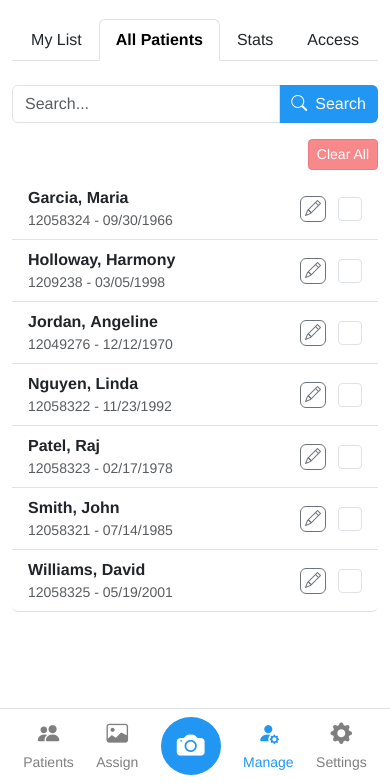
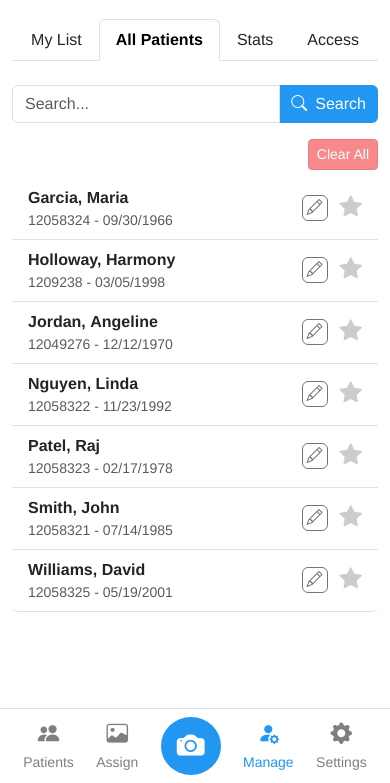
Before and after one commit to TRUE-See/Resources, a plain HTML site: page manage.html in a window 390 px wide. Both pictures are taken after a click on the tab "All Patients". Shown: the part 61-844 px from the top of the page. Drawn offline with nearby package versions, Linux system fonts and the light colour scheme.

Commit message:
Manage screen check box to star update

```diff
--- a/assets/css/supplementary.css
+++ b/assets/css/supplementary.css
@@ -515,3 +515,42 @@ textarea {
 .reference-bg {
   background-color: #D3D3D4;
 }
+
+
+
+.star-toggle {
+  appearance: none;
+  -webkit-appearance: none;
+  background: none;
+  border: none;
+  cursor: pointer;
+  font-size: 1.4em;
+  padding: 0;
+}
+
+.star-toggle::before {
+  font-family: 'bootstrap-icons';
+  content: "\f586";
+  color: #ccc;
+}
+
+.star-toggle:checked::before {
+  content: "\f586";
+  color: #2196F3;
+  font-weight: bold;
+}
+
+.star-toggle:checked::before {
+  content: "\f586";
+  color: #2196F3;
+}
+
+.star-toggle:not(:checked)::before {
+  content: "\f586";
+  color: #ccc;
+}
+
+.star-toggle:checked::before {
+  content: "\f586";
+  color: #2196F3;
+}
--- a/manage.html
+++ b/manage.html
@@ -144,13 +144,12 @@
                                     <div class="text-muted small">1209238 - 03/05/1998</div>
                                 </div>
                                 <div class="d-flex gap-2 align-items-center">
-                                    <button class="btn btn-outline-secondary btn-sm rounded p-0"
-                                        data-bs-toggle="modal" data-bs-target="#staticBackdrop-edit-patient" data-i="0"
-                                        data-type="edit">
+                                    <button class="btn btn-outline-secondary btn-sm rounded p-0" data-bs-toggle="modal"
+                                        data-bs-target="#staticBackdrop-edit-patient" data-i="0" data-type="edit">
                                         <i class="bi bi-pencil fs-6 p-1"></i>
                                     </button>
-                                    <input type="checkbox" class="form-check-input ms-1 mt-0"
-                                        style="width: 1.5em; height: 1.5em;">
+                                    <input type="checkbox" class="star-toggle ms-1 mt-0">
+
                                 </div>
                             </li>
 
@@ -161,13 +160,12 @@
                                     <div class="text-muted small">12049276 - 12/12/1970</div>
                                 </div>
                                 <div class="d-flex gap-2 align-items-center">
-                                    <button class="btn btn-outline-secondary btn-sm rounded p-0"
-                                        data-bs-toggle="modal" data-bs-target="#staticBackdrop-edit-patient" data-i="1"
-                                        data-type="edit">
+                                    <button class="btn btn-outline-secondary btn-sm rounded p-0" data-bs-toggle="modal"
+                                        data-bs-target="#staticBackdrop-edit-patient" data-i="1" data-type="edit">
                                         <i class="bi bi-pencil fs-6 p-1"></i>
                                     </button>
-                                    <input type="checkbox" class="form-check-input ms-1 mt-0"
-                                        style="width: 1.5em; height: 1.5em;">
+                                    <input type="checkbox" class="star-toggle ms-1 mt-0">
+
                                 </div>
                             </li>
                             <li
@@ -177,13 +175,12 @@
                                     <div class="text-muted small">12058321 - 07/14/1985</div>
                                 </div>
                                 <div class="d-flex gap-2 align-items-center">
-                                    <button class="btn btn-outline-secondary btn-sm rounded p-0"
-                                        data-bs-toggle="modal" data-bs-target="#staticBackdrop-edit-patient" data-i="2"
-                                        data-type="edit">
+                                    <button class="btn btn-outline-secondary btn-sm rounded p-0" data-bs-toggle="modal"
+                                        data-bs-target="#staticBackdrop-edit-patient" data-i="2" data-type="edit">
                                         <i class="bi bi-pencil fs-6 p-1"></i>
                                     </button>
-                                    <input type="checkbox" class="form-check-input ms-1 mt-0"
-                                        style="width: 1.5em; height: 1.5em;">
+                                    <input type="checkbox" class="star-toggle ms-1 mt-0">
+
                                 </div>
                             </li>
                             <li
@@ -193,13 +190,12 @@
                                     <div class="text-muted small">12058322 - 11/23/1992</div>
                                 </div>
                                 <div class="d-flex gap-2 align-items-center">
-                                    <button class="btn btn-outline-secondary btn-sm rounded p-0"
-                                        data-bs-toggle="modal" data-bs-target="#staticBackdrop-edit-patient" data-i="3"
-                                        data-type="edit">
+                                    <button class="btn btn-outline-secondary btn-sm rounded p-0" data-bs-toggle="modal"
+                                        data-bs-target="#staticBackdrop-edit-patient" data-i="3" data-type="edit">
                                         <i class="bi bi-pencil fs-6 p-1"></i>
                                     </button>
-                                    <input type="checkbox" class="form-check-input ms-1 mt-0"
-                                        style="width: 1.5em; height: 1.5em;">
+                                    <input type="checkbox" class="star-toggle ms-1 mt-0">
+
                                 </div>
                             </li>
                             <li
@@ -209,13 +205,12 @@
                                     <div class="text-muted small">12058323 - 02/17/1978</div>
                                 </div>
                                 <div class="d-flex gap-2 align-items-center">
-                                    <button class="btn btn-outline-secondary btn-sm rounded p-0"
-                                        data-bs-toggle="modal" data-bs-target="#staticBackdrop-edit-patient" data-i="4"
-                                        data-type="edit">
+                                    <button class="btn btn-outline-secondary btn-sm rounded p-0" data-bs-toggle="modal"
+                                        data-bs-target="#staticBackdrop-edit-patient" data-i="4" data-type="edit">
                                         <i class="bi bi-pencil fs-6 p-1"></i>
                                     </button>
-                                    <input type="checkbox" class="form-check-input ms-1 mt-0"
-                                        style="width: 1.5em; height: 1.5em;">
+                                    <input type="checkbox" class="star-toggle ms-1 mt-0">
+
                                 </div>
                             </li>
                             <li
@@ -225,13 +220,12 @@
                                     <div class="text-muted small">12058324 - 09/30/1966</div>
                                 </div>
                                 <div class="d-flex gap-2 align-items-center">
-                                    <button class="btn btn-outline-secondary btn-sm rounded p-0"
-                                        data-bs-toggle="modal" data-bs-target="#staticBackdrop-edit-patient" data-i="5"
-                                        data-type="edit">
+                                    <button class="btn btn-outline-secondary btn-sm rounded p-0" data-bs-toggle="modal"
+                                        data-bs-target="#staticBackdrop-edit-patient" data-i="5" data-type="edit">
                                         <i class="bi bi-pencil fs-6 p-1"></i>
                                     </button>
-                                    <input type="checkbox" class="form-check-input ms-1 mt-0"
-                                        style="width: 1.5em; height: 1.5em;">
+                                    <input type="checkbox" class="star-toggle ms-1 mt-0">
+
                                 </div>
                             </li>
                             <li
@@ -241,13 +235,12 @@
                                     <div class="text-muted small">12058325 - 05/19/2001</div>
                                 </div>
                                 <div class="d-flex gap-2 align-items-center">
-                                    <button class="btn btn-outline-secondary btn-sm rounded p-0"
-                                        data-bs-toggle="modal" data-bs-target="#staticBackdrop-edit-patient" data-i="6"
-                                        data-type="edit">
+                                    <button class="btn btn-outline-secondary btn-sm rounded p-0" data-bs-toggle="modal"
+                                        data-bs-target="#staticBackdrop-edit-patient" data-i="6" data-type="edit">
                                         <i class="bi bi-pencil fs-6 p-1"></i>
                                     </button>
-                                    <input type="checkbox" class="form-check-input ms-1 mt-0"
-                                        style="width: 1.5em; height: 1.5em;">
+                                    <input type="checkbox" class="star-toggle ms-1 mt-0">
+
                                 </div>
                             </li>
 
@@ -619,8 +612,7 @@ document.addEventListener("DOMContentLoaded", function () {
                 <div><strong>${patient.name.split(" ")[0]},</strong> <strong>${patient.name.split(" ")[1]}</strong></div>
                 <div class="text-muted small">${patient.details}</div>
             </div>
-            <input type="checkbox" class="form-check-input ms-2" style="width: 1.5em; height: 1.5em;" checked data-mrn="${mrn}">
-        `;
+            <input type="checkbox" class="star-toggle ms-2" checked data-mrn="${mrn}">        `;
                     return li;
                 }
 
```
Lines whose indentation alone changed are shown as unchanged.
